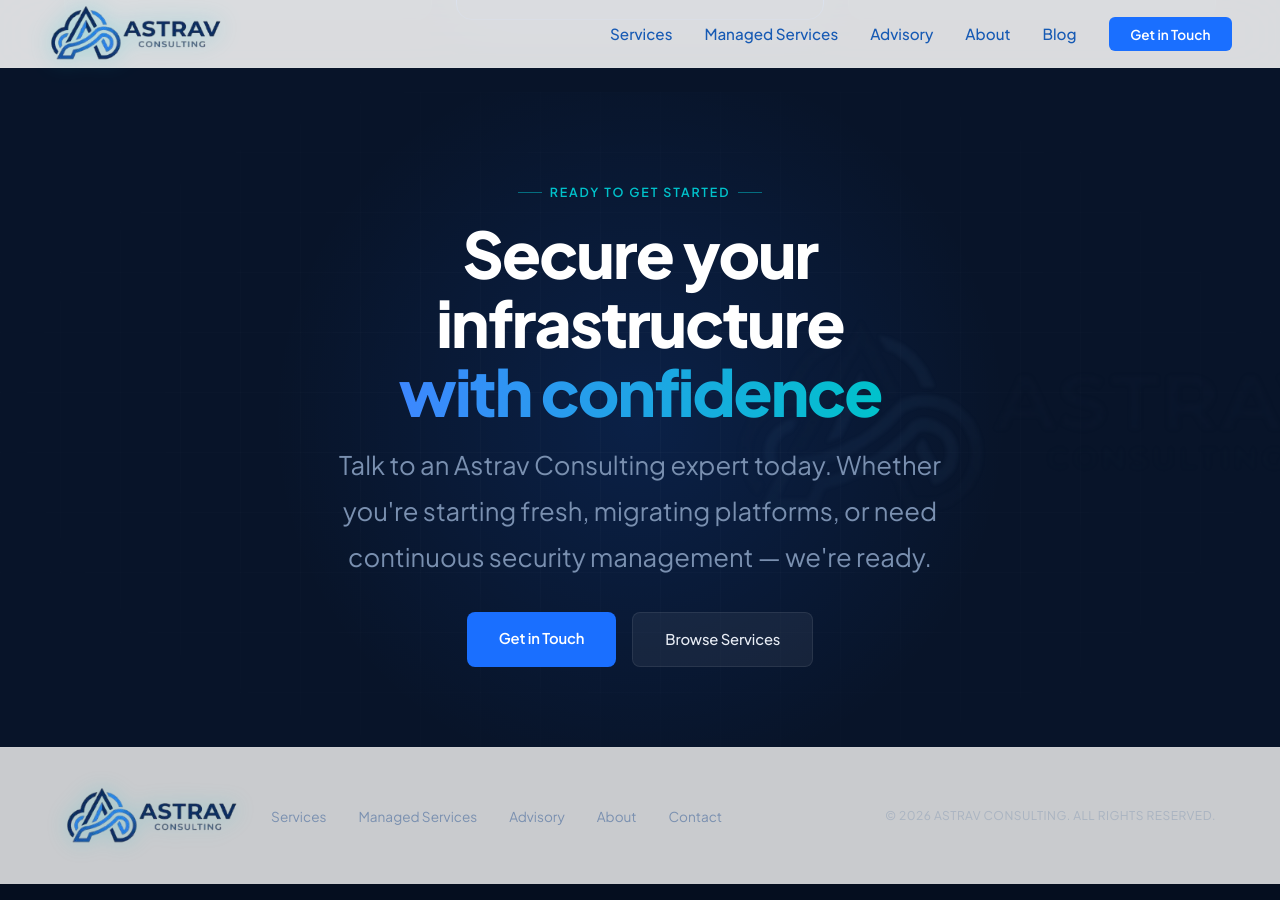
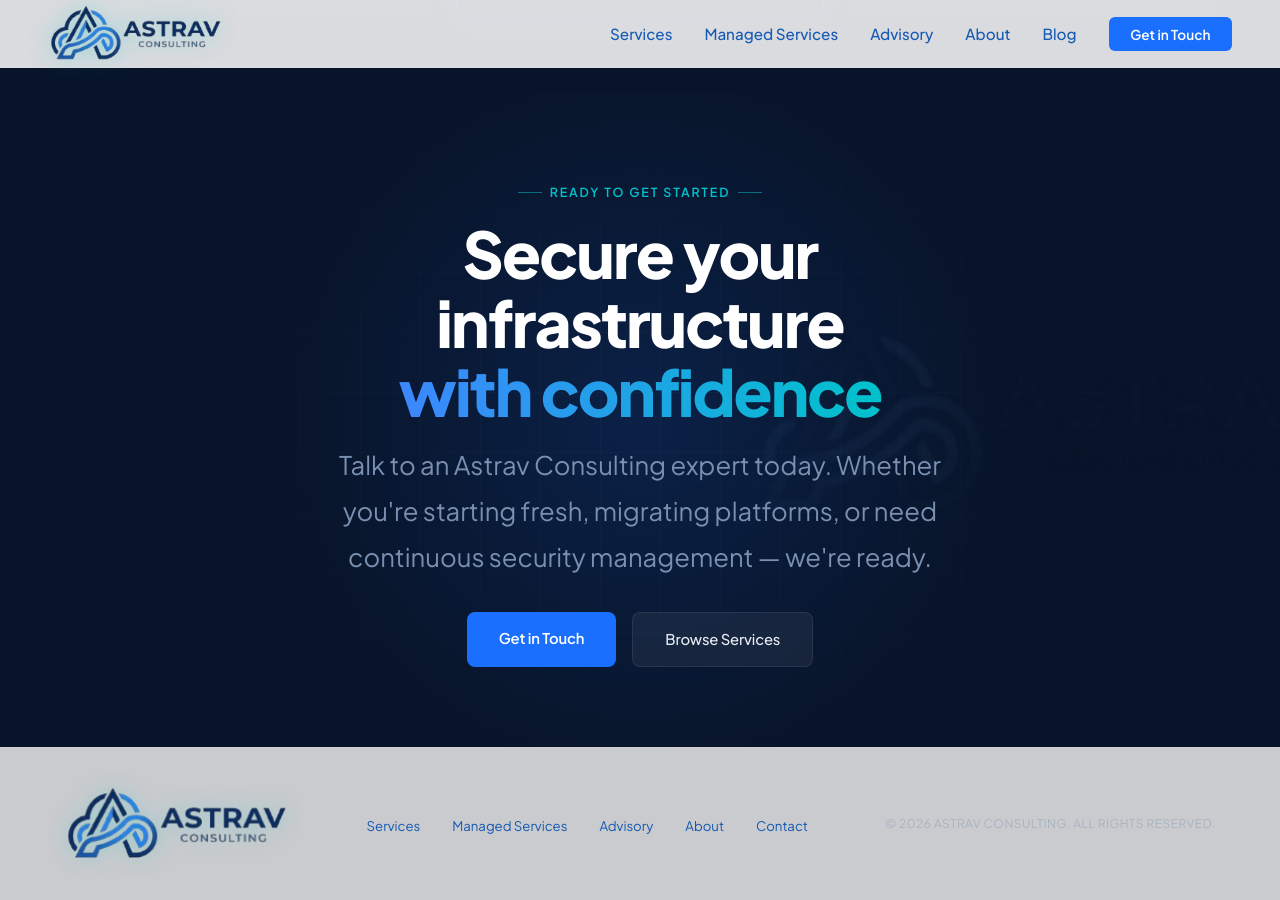
Before and after one commit to astravconsulting/astravconsulting.github.io, a Jekyll site: the page built from index.html, in a window 1280 px wide and 900 px high, scrolled down 4231 px. Built offline with Jekyll 4.4.1, drawn with Linux system fonts in a browser that asks for light colours.

Commit message:
remove the liquid footer css

```diff
--- a/_sass/footer.scss
+++ /dev/null
@@ -1,146 +0,0 @@
-// ── FOOTER ──────────────────────────────────────────────────────────────────
-
-.footer-links {
-  width: auto;
-  margin: 0;
-  padding: 0;
-
-  @media #{$tablet} {
-    flex: 1 0 180px;
-  }
-
-  li {
-    list-style: none;
-    margin: 0.75rem 0;
-
-    @media #{$tablet} {
-      max-width: 180px;
-    }
-
-    a {
-      color: $muted;
-      font-size: 0.85rem;
-      transition: color 0.2s;
-
-      &:hover {
-        color: $white;
-        text-decoration: none;
-      }
-
-      svg {
-        fill: $muted;
-        margin-right: 8px;
-        transition: fill 0.2s ease;
-        vertical-align: middle;
-        position: relative;
-        top: -2px;
-        width: 20px;
-        height: 20px;
-      }
-
-      &:hover svg       { fill: $white; }
-      &.twitter-icon:hover svg   { fill: #55acee; }
-      &.linkedin-icon:hover svg  { fill: #0077b5; }
-      &.youtube-icon:hover svg   { fill: #cd201f; }
-      &.instagram-icon:hover svg { fill: #f167f5; }
-      &.rss-icon:hover svg       { fill: #f26522; }
-    }
-  }
-}
-
-footer {
-  background: $navy;
-  border-top: 1px solid $border;
-  padding: 2.5rem 3rem;
-  font-size: 0.9rem;
-  position: relative;
-  display: flex;
-  align-items: center;
-  justify-content: space-between;
-  flex-wrap: wrap;
-  gap: 1.5rem;
-  color: $muted;
-
-  a {
-    color: $muted;
-    text-decoration: none;
-    transition: color 0.2s;
-
-    &:hover { color: $white; }
-  }
-
-  h2 {
-    font-size: 1rem;
-    margin: 0 0 0.75rem;
-    color: $off-white;
-  }
-
-  .footer-brand {
-    display: flex;
-    align-items: center;
-    gap: 0.75rem;
-
-    img {
-      height: 56px;
-      width: auto;
-      filter: drop-shadow(0 0 10px rgba(0, 194, 203, 0.3));
-    }
-  }
-
-  .footer-name {
-    font-size: 0.95rem;
-    font-weight: 700;
-    color: $white;
-    letter-spacing: -0.01em;
-  }
-
-  .footer-sub {
-    font-size: 0.7rem;
-    color: $muted;
-    margin-top: 0.1rem;
-    letter-spacing: 0.04em;
-  }
-
-  .footer-columns {
-    display: flex;
-    flex-wrap: wrap;
-    gap: 1rem 3rem;
-    align-items: center;
-  }
-
-  .copyright {
-    font-size: 0.75rem;
-    color: rgba(122, 144, 176, 0.4);
-    letter-spacing: 0.04em;
-    text-align: center;
-    width: 100%;
-    margin: 0;
-    padding-top: 1.5rem;
-    border-top: 1px solid $border2;
-  }
-
-  .legal-line {
-    width: 100%;
-    padding: 1rem 0 0;
-    margin: 0;
-    background: transparent;
-    text-align: center;
-    font-size: 0.75rem;
-    color: rgba(122, 144, 176, 0.4);
-
-    a {
-      font-weight: 600;
-      color: $muted;
-    }
-  }
-
-  @media (max-width: 768px) {
-    padding: 2rem 1.5rem;
-    flex-direction: column;
-    text-align: center;
-
-    .footer-columns {
-      justify-content: center;
-    }
-  }
-}
--- a/css/screen.scss
+++ b/css/screen.scss
@@ -12,7 +12,6 @@
 @import "blog";
 @import "forms";
 @import "navigation";
-@import "footer";
 @import "cloudcannon";
 
 /* ── BODY OFFSET FOR FIXED HEADER ────────────────────────────────────────── */
```
